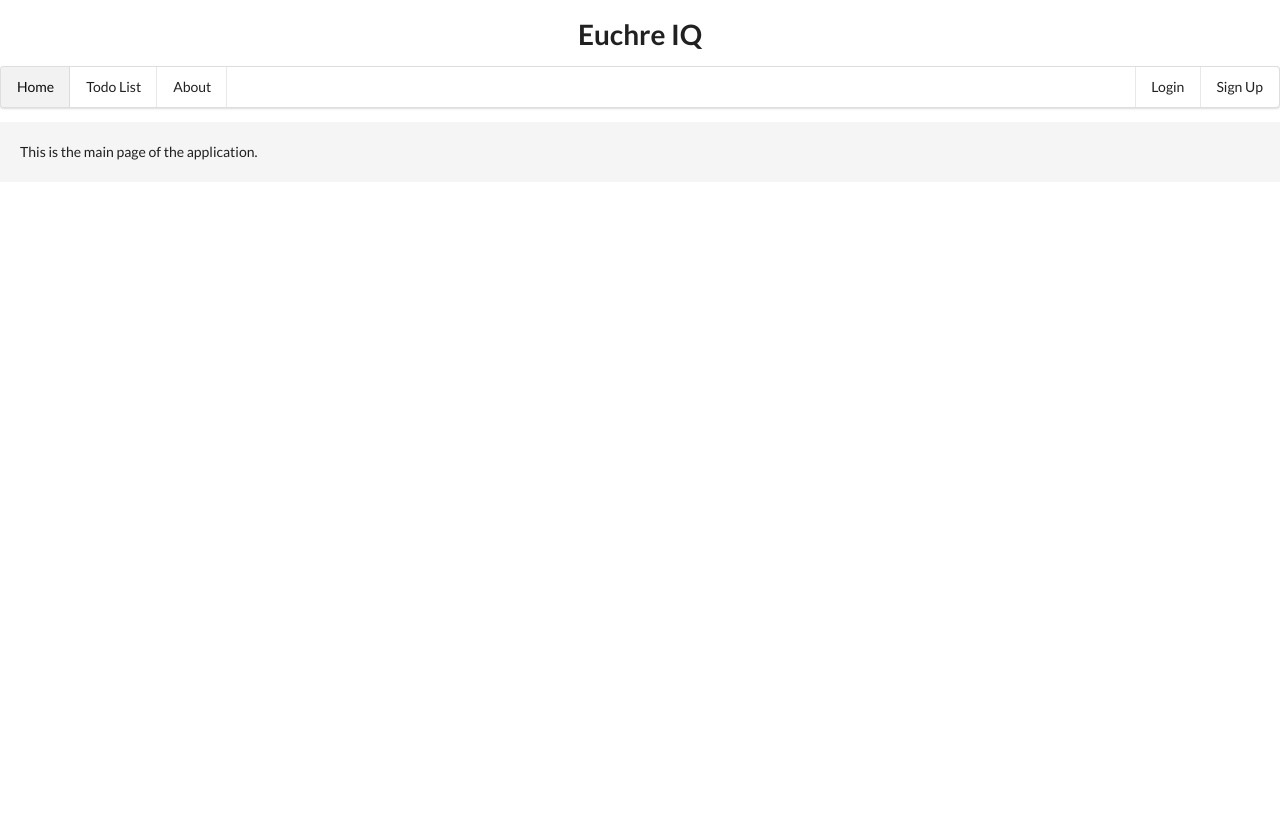
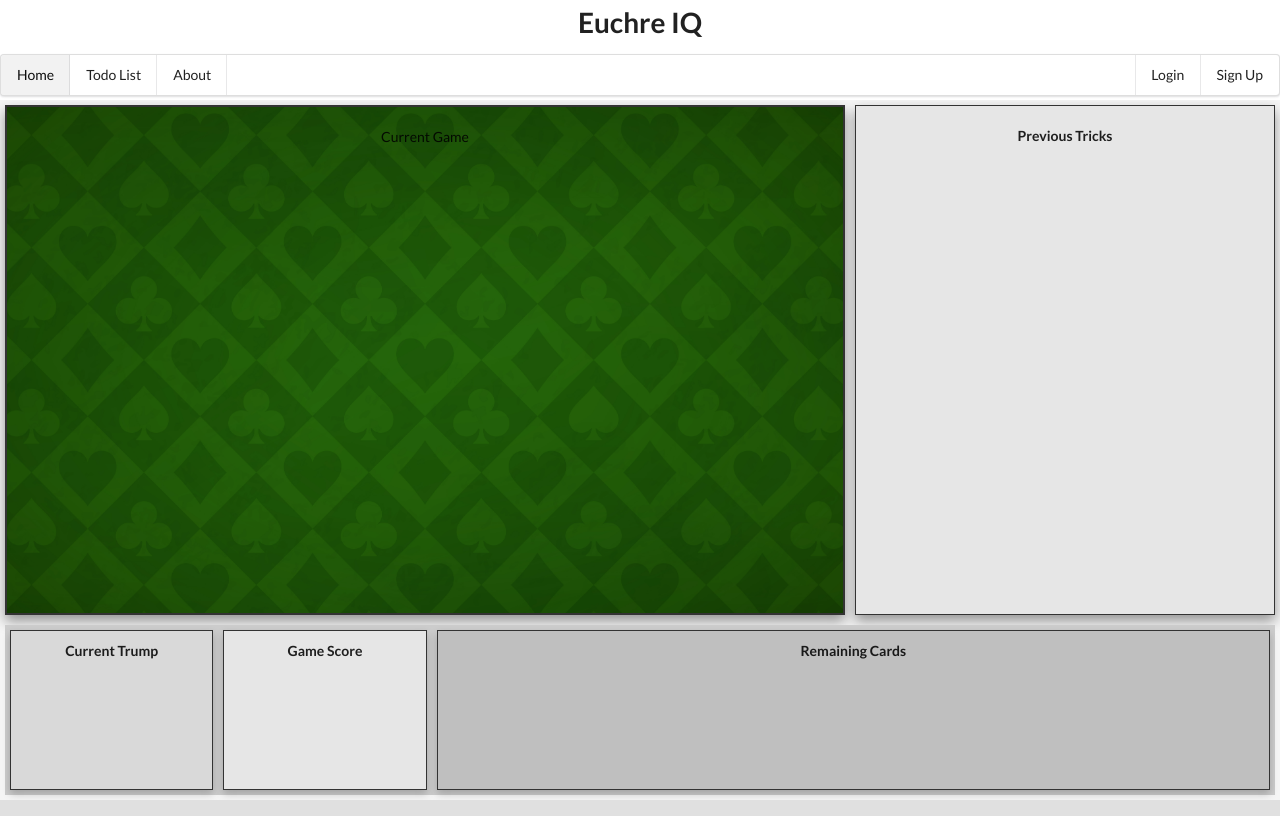
Before and after one commit to gimes28/Euchre-Project, a Django app: page / in a window 1280 px wide. Run offline with Django 5.2, Linux system fonts and the light colour scheme.

Commit message:
initial homepage layout complete

```diff
--- a/App/euchreapp/static/css/styles.css
+++ b/App/euchreapp/static/css/styles.css
@@ -1,4 +1,91 @@
-.background-grey {
-    background-color: #f5f5f5; /* Light grey */
-    padding: 20px; /* Optional padding */
+.home-background-wrapper {
+    display: grid;
+    grid-template-columns: 2fr 1fr; /* Two-thirds height for left top column, one-third for right top column */
+    grid-template-rows: 3fr 1fr; /* Three-quarter height for top rows, one-quarter for bottom */
+    gap: 10px; /* Optional: Space between grid items */
+    height: calc(100vh - 100px); /* Full viewport height minus toolbar height */
+    max-height: calc(100vh - 100px); /* Full viewport height minus toolbar height */
+    width: 100%; /* Full width */
+    box-sizing: border-box; /* Include padding in height and width */
+    background-color: #f5f5f5; /* Light grey background */
+    margin-top: -10px;
+    padding: 5px;
+    overflow: hidden;
 }
+
+/* Left div occupies the left column in the top 2/3 area */
+.left-div {
+    grid-column: 1 / 2; /* Start from column 1, end before column 2 */
+    grid-row: 1 / 2; /* Start from row 1, end before row 2 */
+    background-image: url('/static/images/card-table-texture.jpg'); /* Card table texture */
+    background-size: cover; /* Ensures the image covers the entire div */
+    background-repeat: no-repeat; /* Prevents tiling */
+    background-position: center; /* Centers the texture */
+    border: 2px solid #333333; /* Dark grey border */
+    box-shadow: 0 6px 12px rgba(0, 0, 0, 0.4); /* Shadow */
+    padding: 20px;
+    text-align: center;
+}
+
+/* Right div occupies the right column in the top 2/3 area */
+.right-div {
+    grid-column: 2 / 3; /* Start from column 2, end before column 3 */
+    grid-row: 1 / 2; /* Start from row 1, end before row 2 */
+    background-color: #e6e6e6; /* Light grey */
+    border: 1px solid #333333; /* Dark grey border */
+    box-shadow: 0 6px 12px rgba(0, 0, 0, 0.4); /* Shadow */
+    padding: 20px;
+    text-align: center;
+}
+
+/* Bottom div spans the full width of the bottom 1/3 area */
+.bottom-div {
+    grid-column: 1 / 3; /* Start from column 1, end before column 3 */
+    grid-row: 2; /* Start from row 2 */
+    display: grid;
+    grid-template-columns: 1fr 2fr; /* left and right halves */
+    grid-template-rows: 1fr; /* Single row */
+    gap: 10px; /* Optional space between columns */
+    height: 100%; /* Ensures it spans 100% of the allocated height */
+    width: 100%; /* Ensures it spans 100% of the allocated width */
+    background-color: #cccccc; /* Medium grey background */
+    padding: 5px;
+    box-sizing: border-box; /* Includes padding in the layout */
+}
+
+/* Left Side of the Bottom Div (2 Columns) */
+.bottom-left {
+    display: grid;
+    grid-template-columns: 1fr 1fr; /* Two equal-width columns */
+    grid-template-rows: 1fr; /* Single row covering full height */
+    gap: 10px; /* Optional space between columns */
+    height: 100%; /* Fills 100% of the parent's height */
+    width: 100%; /* Fills 100% of the parent's width */
+}
+
+/* First Column in the Left Side */
+.bottom-left-column-1 {
+    background-color: #d9d9d9; /* Light grey */
+    padding: 10px;
+    text-align: center;
+    border: 1px solid #333333; /* Border */
+    box-shadow: 0 4px 8px rgba(0, 0, 0, 0.2); /* Shadow */
+}
+
+/* Second Column in the Left Side */
+.bottom-left-column-2 {
+    background-color: #e6e6e6; /* Slightly darker grey */
+    padding: 10px;
+    text-align: center;
+    border: 1px solid #333333;
+    box-shadow: 0 4px 8px rgba(0, 0, 0, 0.2);
+}
+
+/* Right Side of the Bottom Div */
+.bottom-right {
+    background-color: #bfbfbf; /* Medium grey */
+    padding: 10px;
+    text-align: center;
+    border: 1px solid #333333;
+    box-shadow: 0 4px 8px rgba(0, 0, 0, 0.2);
+}
--- a/App/euchreapp/templates/home.html
+++ b/App/euchreapp/templates/home.html
@@ -20,8 +20,8 @@
     <script src="https://cdn.jsdelivr.net/npm/semantic-ui@2.4.2/dist/semantic.min.js"></script>
 </head>
 <body>
-    <div class="ui fluid container" style="margin-top: 20px;">
-        <h1 class="ui center aligned header">Euchre IQ</h1>
+    <div class="ui fluid container">
+        <h1 class="ui center aligned header" style="padding-top: 8px;">Euchre IQ</h1>
 
         <!-- Toolbar Section -->
         <div class="ui menu">
@@ -41,10 +41,22 @@
                 {% endif %}
             </div>
         </div>
-
         <!-- Content Section -->
-        <div class="background-grey">
-            <p>This is the main page of the application.</p>
+        <div class="home-background-wrapper">
+            <!-- Game Board Top Left -->
+            <div class="left-div">Current Game</div>
+            <!-- Cards Played Top Right -->
+            <div class="right-div" style="font-weight: bold;">Previous Tricks</div>
+            <!-- Bottom Row -->
+            <div class="bottom-div">
+                <!-- Bottom Row Left Half: Two Columns -->
+                <div class="bottom-left">
+                    <div class="bottom-left-column-1" style="font-weight: bold;">Current Trump</div>
+                    <div class="bottom-left-column-2" style="font-weight: bold;">Game Score</div>
+                </div>
+                <!-- Bottom Row Right Half: One Column -->
+                <div class="bottom-right" style="font-weight: bold;">Remaining Cards</div>
+            </div>
         </div>
     </div>
 </body>
```
Also changed, not shown: App/euchreapp/db.sqlite3, App/euchreapp/static/images/card-table-texture.jpg (added).
